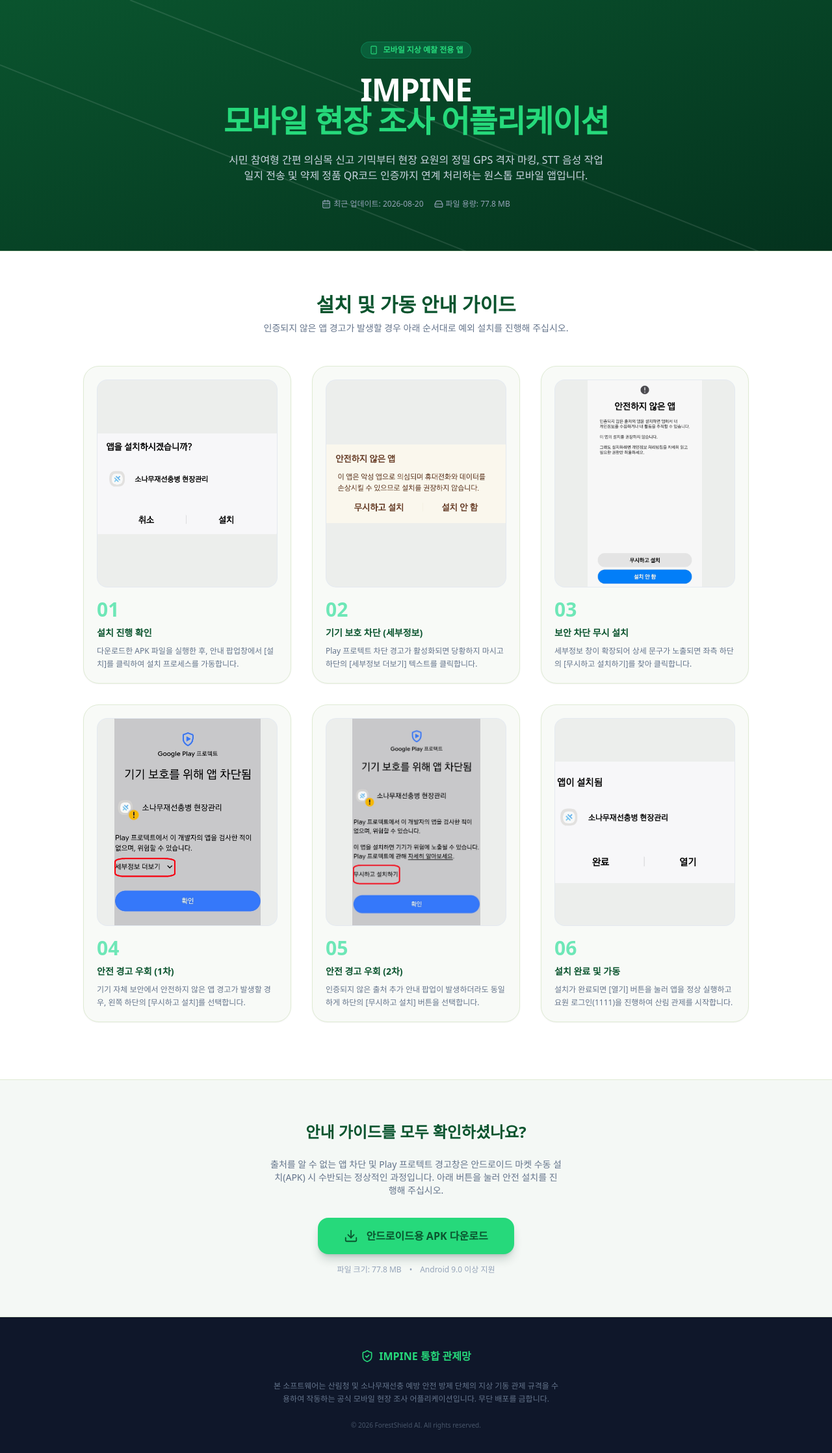
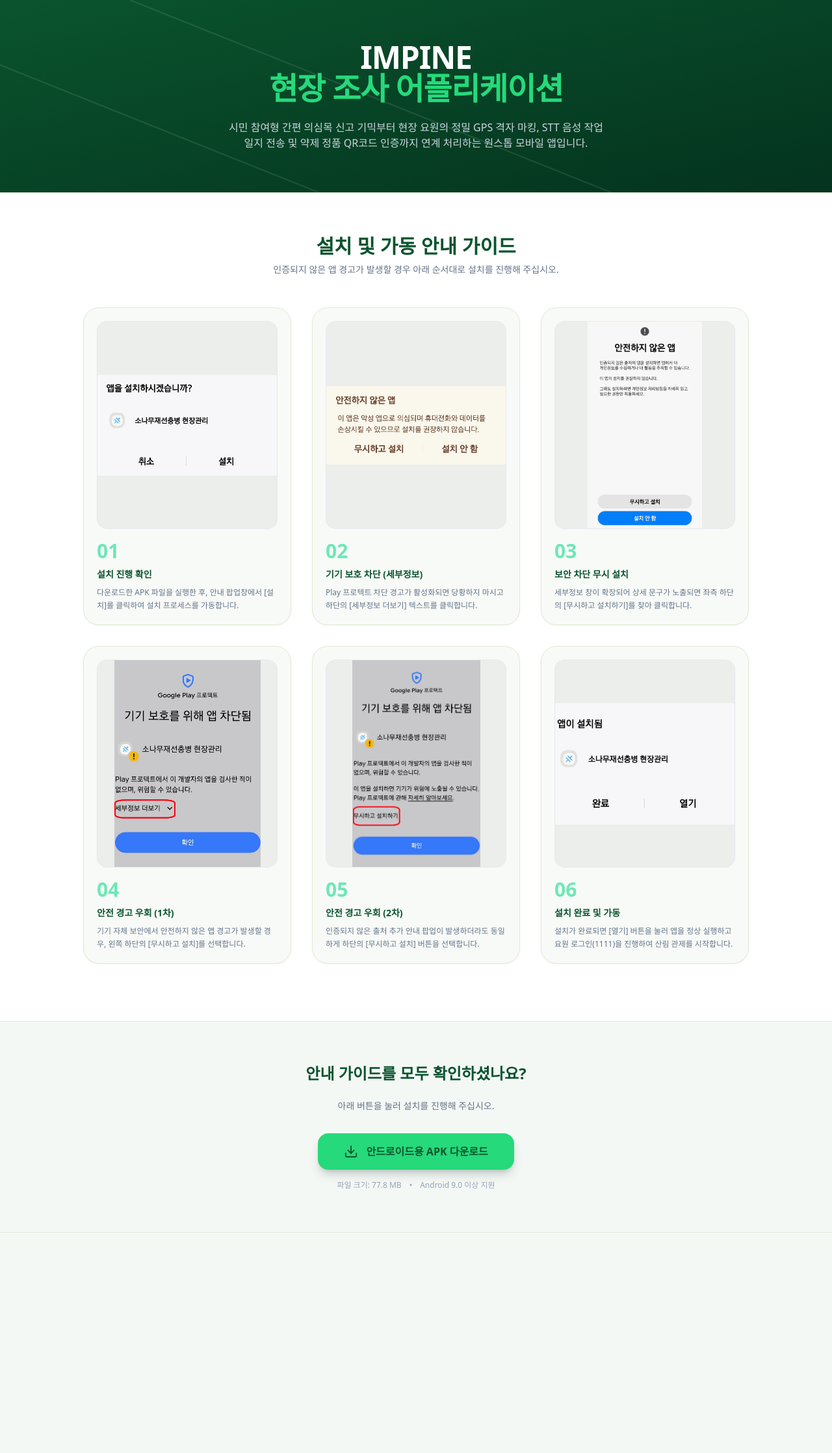
Before and after one commit to jaeny1004/APP_RELEASE, a React (Vite) app: page / in a window 1280 px wide. Shown: the top 2236 px of the page at 65% size. After the commit the page ends 1897 px from the top, so only its background shows below. Built offline with nearby package versions, Linux system fonts and the light colour scheme.

Commit message:
Add files via upload

```diff
--- a/src/App.tsx
+++ b/src/App.tsx
@@ -12,7 +12,7 @@
 // =========================================================================
 export const DOWNLOAD_CONFIG = {
   appName: "IMPINE",
-  appSubtitle: "모바일 현장 조사 어플리케이션",
+  appSubtitle: "현장 조사 어플리케이션",
 
   // public/images/ 폴더 내부의 APK 파일 상대 경로 바인딩
   downloadUrl: "/app-release.apk",
@@ -86,10 +86,7 @@
         </div>
 
         <div className="max-w-3xl mx-auto text-center space-y-6 relative z-10">
-          <div className="inline-flex items-center gap-2 bg-emerald-500/20 text-primary px-3 py-1 rounded-full text-xs font-bold border border-emerald-500/30">
-            <Smartphone size={14}/>
-            <span>모바일 지상 예찰 전용 앱</span>
-          </div>
+
 
           <h1 className="text-3xl md:text-5xl font-black leading-tight tracking-tight">
             {DOWNLOAD_CONFIG.appName} <br />
@@ -99,11 +96,6 @@
           <p className="text-sm md:text-base text-slate-300 max-w-xl mx-auto leading-relaxed">
             {DOWNLOAD_CONFIG.slogan}
           </p>
-
-          <div className="flex flex-wrap items-center justify-center gap-4 text-xs text-slate-400">
-            <div className="flex items-center gap-1"><CalendarDays size={14}/> <span>최근 업데이트: {DOWNLOAD_CONFIG.updateDate}</span></div>
-            <div className="flex items-center gap-1"><HardDrive size={14}/> <span>파일 용량: {DOWNLOAD_CONFIG.fileSize}</span></div>
-          </div>
         </div>
       </header>
 
@@ -112,7 +104,7 @@
         <div className="max-w-5xl mx-auto space-y-12">
           <div className="text-center space-y-2">
             <h2 className="text-2xl md:text-3xl font-black text-darkgreen">설치 및 가동 안내 가이드</h2>
-            <p className="text-sm text-slate-500">인증되지 않은 앱 경고가 발생할 경우 아래 순서대로 예외 설치를 진행해 주십시오.</p>
+            <p className="text-sm text-slate-500">인증되지 않은 앱 경고가 발생할 경우 아래 순서대로 설치를 진행해 주십시오.</p>
             <div className="flex items-center justify-center gap-1.5 text-xs text-primary font-bold md:hidden pt-2 animate-pulse select-none">
               <span>◀ 좌우로 밀어서 순서대로 확인하세요 ▶</span>
             </div>
@@ -153,7 +145,7 @@
             안내 가이드를 모두 확인하셨나요?
           </h3>
           <p className="text-xs md:text-sm text-slate-500 leading-relaxed max-w-md mx-auto">
-            출처를 알 수 없는 앱 차단 및 Play 프로텍트 경고창은 안드로이드 마켓 수동 설치(APK) 시 수반되는 정상적인 과정입니다. 아래 버튼을 눌러 안전 설치를 진행해 주십시오.
+            아래 버튼을 눌러 설치를 진행해 주십시오.
           </p>
           <div className="flex flex-col items-center justify-center gap-4 pt-2">
             <button
@@ -172,22 +164,6 @@
         </div>
       </section>
 
-
-      <footer className="bg-slate-900 text-slate-400 py-12 px-6 w-full text-center">
-        <div className="max-w-5xl mx-auto space-y-6">
-          <div className="flex items-center justify-center gap-2 text-primary font-black">
-            <ShieldCheck size={20}/>
-            <span>{DOWNLOAD_CONFIG.appName} 통합 관제망</span>
-          </div>
-          <p className="text-xs text-slate-500 max-w-md mx-auto leading-relaxed">
-            본 소프트웨어는 산림청 및 소나무재선충 예방 안전 방제 단체의 지상 기동 관제 규격을 수용하여 작동하는 공식 모바일 현장 조사 어플리케이션입니다. 무단 배포를 금합니다.
-          </p>
-          <div className="text-[10px] text-slate-600">
-            © 2026 ForestShield AI. All rights reserved.
-          </div>
-        </div>
-      </footer>
-
     </div>
   );
 }
```
